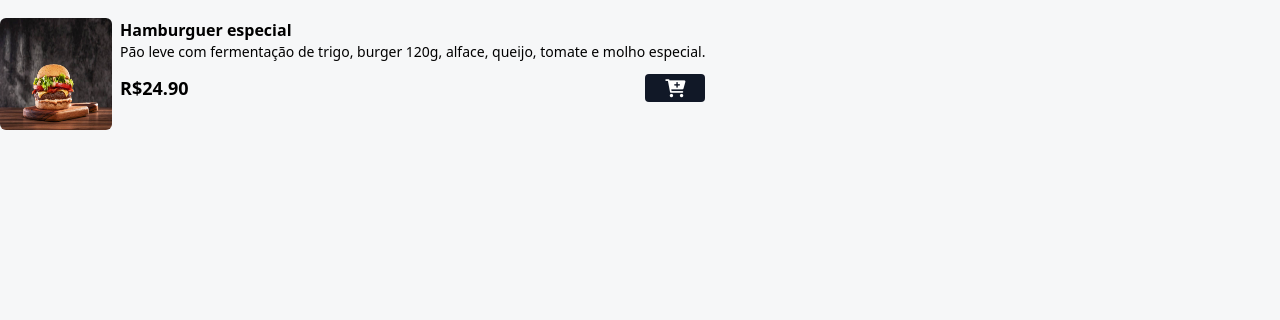
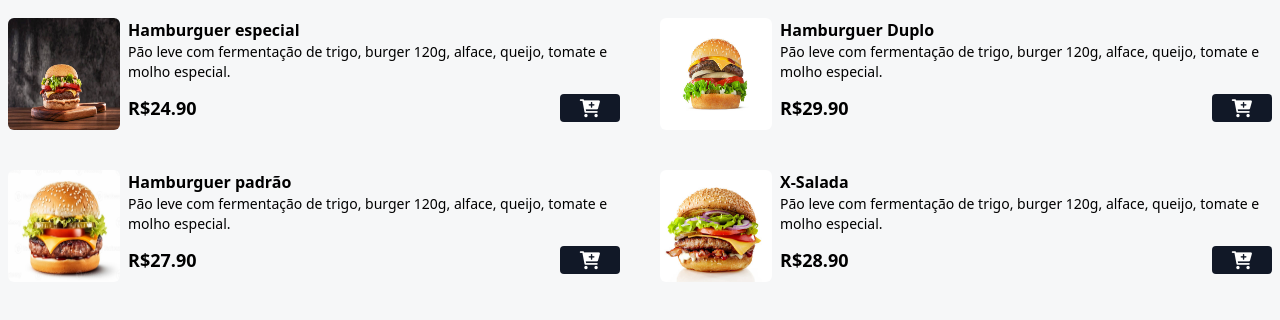
Before and after one commit to MarioAzevedo82/Projeto-Lanchonete, a website: page index.html in a window 1280 px wide. Shown: the part 482-802 px from the top of the page. Drawn offline with Linux system fonts and the light colour scheme.

Commit message:
Cardápio 4 primeiros

```diff
--- a/index.html
+++ b/index.html
@@ -40,7 +40,7 @@
     <!--INÍCIO MENU-->
     <div id="menu">
 
-        <main class="grid grid-cols-1">
+        <main class="grid grid-cols-1 md:grid-cols-2 gap-7 md:gap-10 mx-auto max-w-7xl px-2 mb-16">
 
             <!-- PRODUTO ITEM-->
             <div class="flex gap-2">
@@ -71,11 +71,96 @@
 
 
             <!-- FIM PRODUTO ITEM-->
+            <!-- PRODUTO2 ITEM-->
+            <div class="flex gap-2">
+                <img
+                    src="./assets/h2.jpg"
+                    alt="Hamburguer Duplo"
+                    class="w-28 h-28 rounded-md hover:scale-110 hover:-rotate-2 duration-200"
+                >
 
+                <div>
+                    <p class="font-bold">Hamburguer Duplo</p>
+                    <p class="text-sm">Pão leve com fermentação de trigo, burger 120g, alface, queijo,
+                    tomate e molho especial.</p>
+
+                    <div class="flex items-center gap-2 justify-between mt-3">
+                        <p class="font-bold text-lg">R$29.90</p>
+                        <button
+                            class="bg-gray-900 px-5 rounded add-to-card-btn"
+                            data-name="Hamburguer Duplo"
+                            data-price="29.90"
+                        >
+                            <i class="fa fa-cart-plus text-lg text-white"></i>
+                        </button>
+                    </div>
+                </div>
+
+            </div>
+
+
+            <!-- FIM PRODUTO2 ITEM-->
+            <!-- PRODUTO3 ITEM-->
+            <div class="flex gap-2">
+                <img
+                    src="./assets/h3.jpg"
+                    alt="Hamburguer especial"
+                    class="w-28 h-28 rounded-md hover:scale-110 hover:-rotate-2 duration-200"
+                >
+
+                <div>
+                    <p class="font-bold">Hamburguer padrão</p>
+                    <p class="text-sm">Pão leve com fermentação de trigo, burger 120g, alface, queijo,
+                    tomate e molho especial.</p>
+
+                    <div class="flex items-center gap-2 justify-between mt-3">
+                        <p class="font-bold text-lg">R$27.90</p>
+                        <button
+                            class="bg-gray-900 px-5 rounded add-to-card-btn"
+                            data-name="Hamburguer padrão"
+                            data-price="27.90"
+                        >
+                            <i class="fa fa-cart-plus text-lg text-white"></i>
+                        </button>
+                    </div>
+                </div>
+
+            </div>
+
+
+            <!-- FIM PRODUTO3 ITEM-->
+            <!-- PRODUTO4 ITEM-->
+            <div class="flex gap-2">
+                <img
+                    src="./assets/h4.jpg"
+                    alt="X-Salada"
+                    class="w-28 h-28 rounded-md hover:scale-110 hover:-rotate-2 duration-200"
+                >
+
+                <div>
+                    <p class="font-bold">X-Salada</p>
+                    <p class="text-sm">Pão leve com fermentação de trigo, burger 120g, alface, queijo,
+                    tomate e molho especial.</p>
+
+                    <div class="flex items-center gap-2 justify-between mt-3">
+                        <p class="font-bold text-lg">R$28.90</p>
+                        <button
+                            class="bg-gray-900 px-5 rounded add-to-card-btn"
+                            data-name="X-Salada"
+                            data-price="28.90"
+                        >
+                            <i class="fa fa-cart-plus text-lg text-white"></i>
+                        </button>
+                    </div>
+                </div>
+
+            </div>
+
+
+            <!-- FIM PRODUTO4 ITEM-->
         </main>
 
     </div>
-
     <!--FIM MENU-->
 </body>
 </html>
```
Also changed, not shown: styles/output.css.
